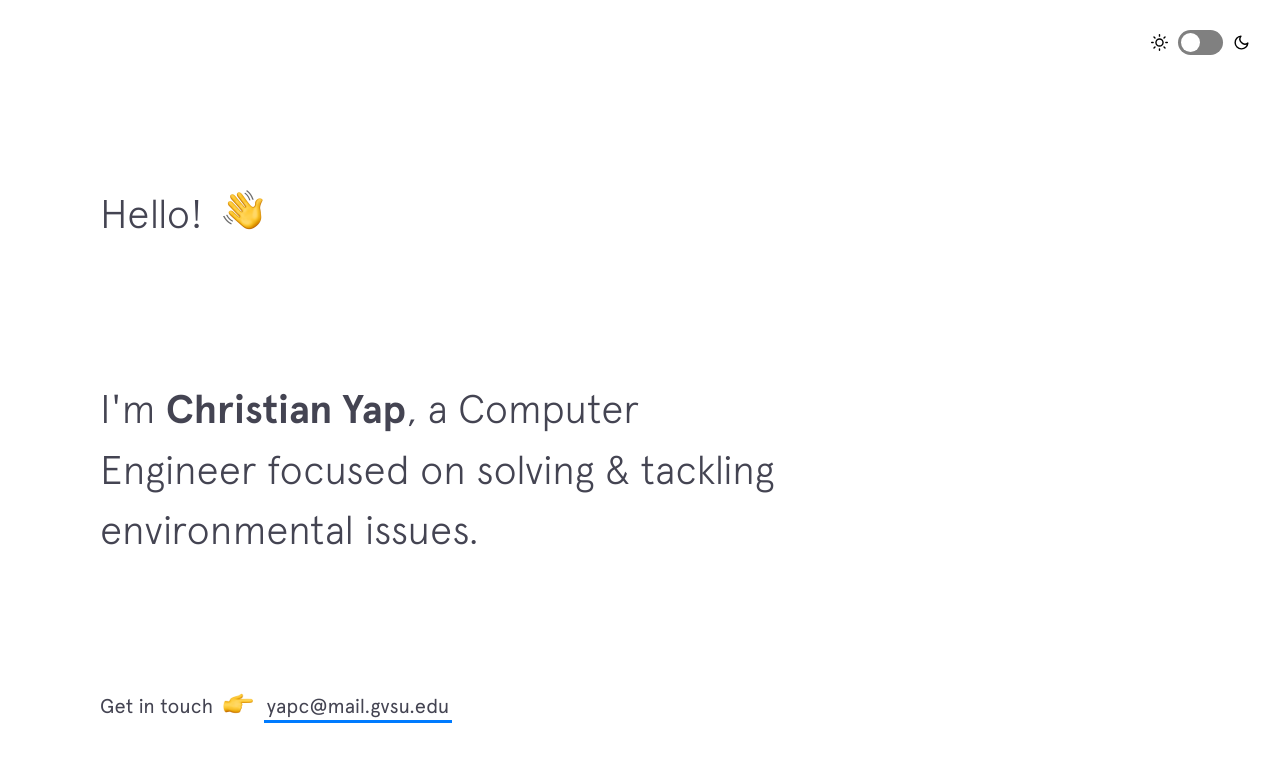
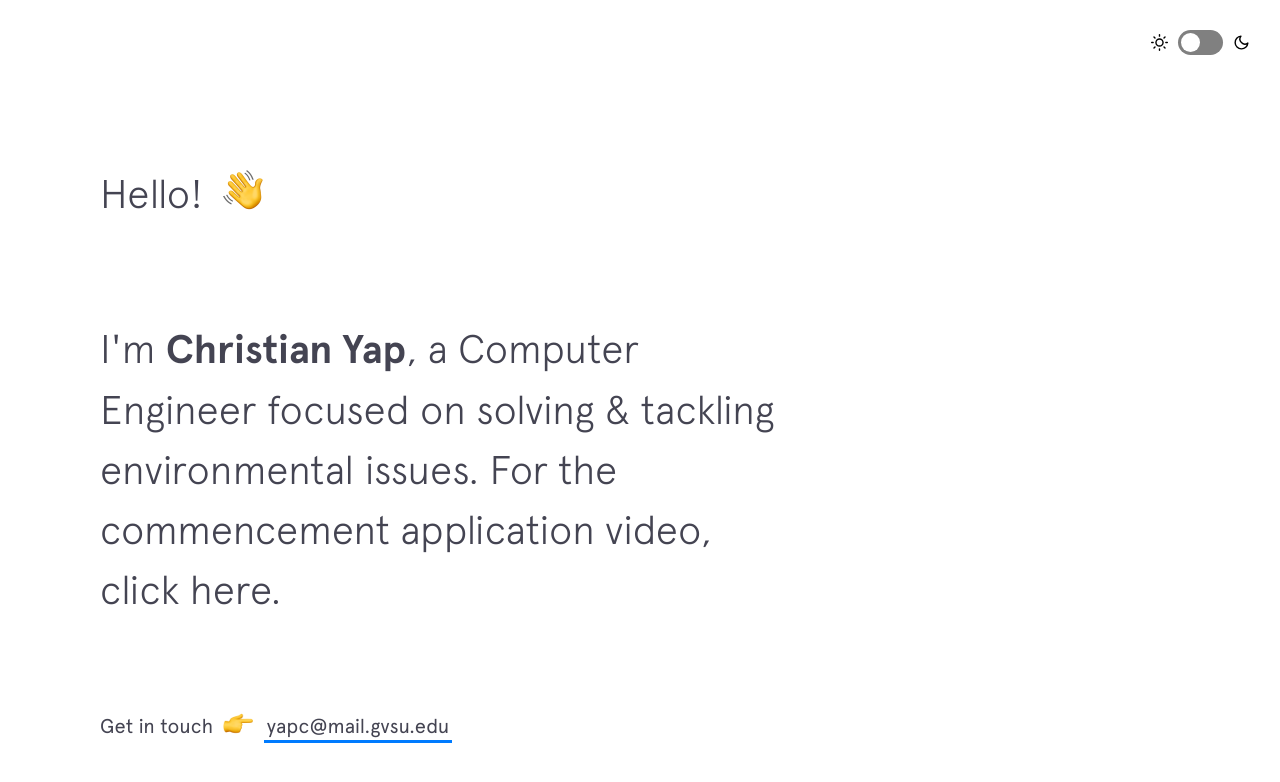
Before and after one commit to ChristianYap/ChristianYap, a Jekyll site: the page built from index.html, in a window 1280 px wide and 900 px high. Shown: the top 782 px of the window. Built offline with Jekyll 4.4.1, drawn with Linux system fonts in a browser that asks for light colours; nearby versions of some CDN libraries.

Commit message:
Update intro.html

```diff
--- a/_includes/intro.html
+++ b/_includes/intro.html
@@ -4,7 +4,7 @@
   </h1>
 
   <h2 class="intro__tagline">I'm
-    <span class="name">Christian Yap</span>, a Computer Engineer focused on solving &amp; tackling environmental issues.
+    <span class="name">Christian Yap</span>, a Computer Engineer focused on solving &amp; tackling environmental issues. For the commencement application video, click here.
     <span class="emoji sunglasses"></span>
   </h2>
 
```
